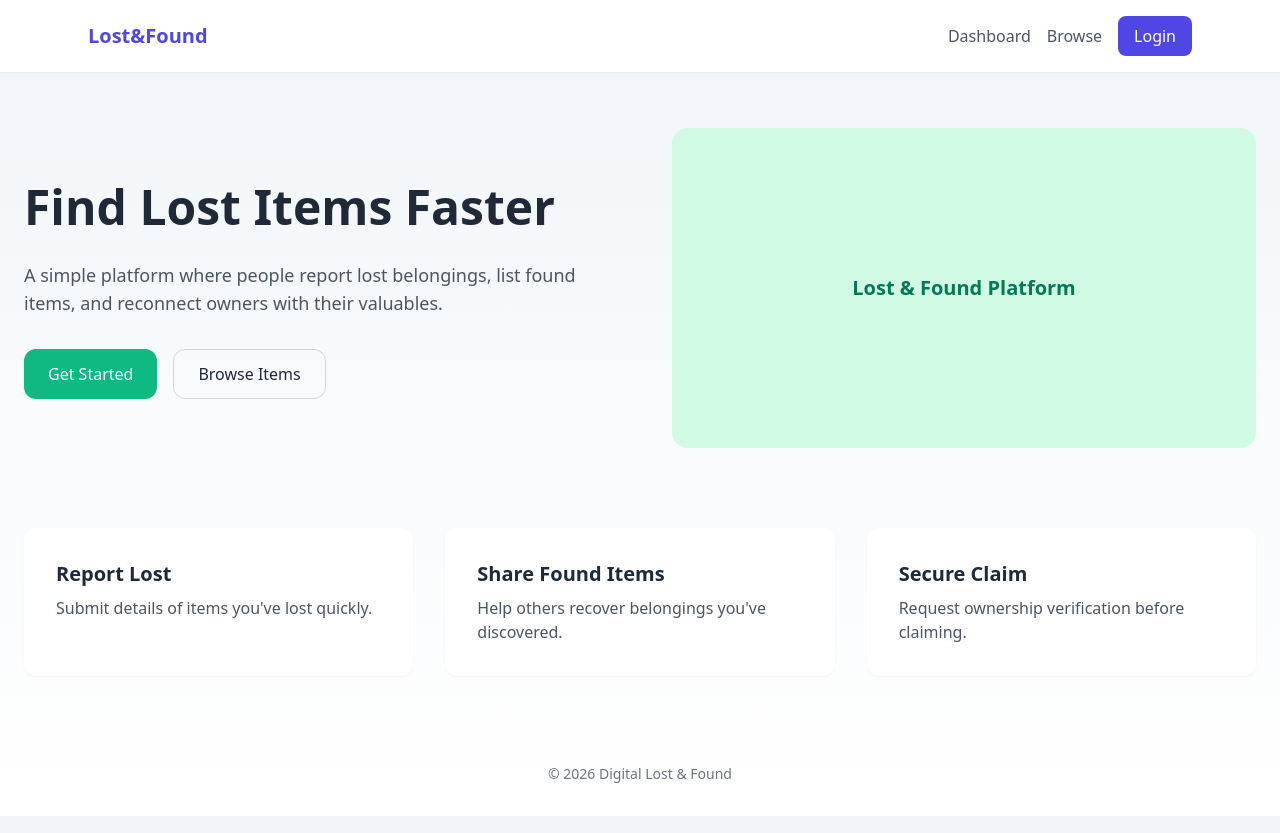
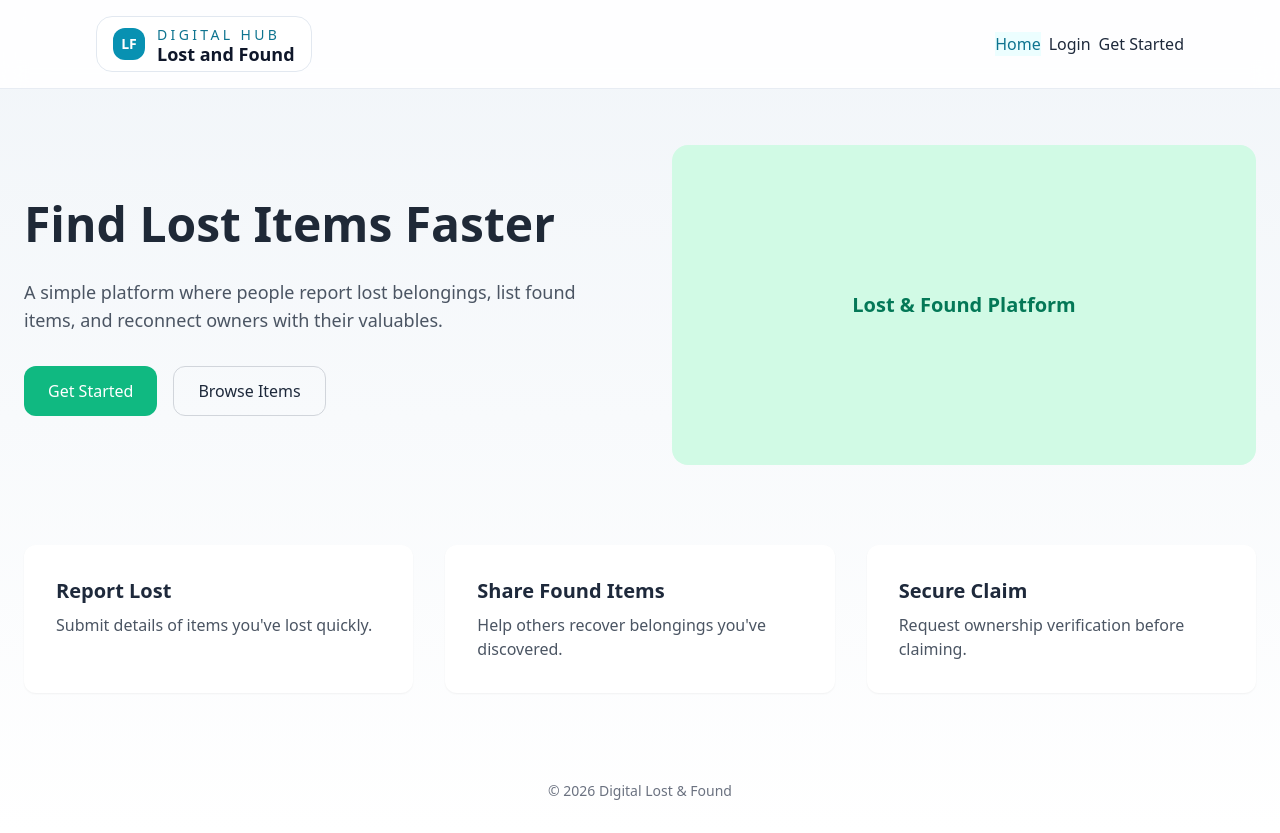
Before and after one commit to an2sh4a/FoundIt, a React (Vite) app in the folder frontend/: page / in a window 1280 px wide. Built offline with nearby package versions, Linux system fonts and the light colour scheme.

Commit message:
navbar update

```diff
--- a/frontend/src/components/Navbar.jsx
+++ b/frontend/src/components/Navbar.jsx
@@ -1,45 +1,46 @@
-export default function Navbar({ setPage }) {
+export default function Navbar({setPage,currentUser,onLogout}){
 
-  return (
-    <div className="bg-white shadow-sm">
+  return(
 
-      <div className="max-w-6xl mx-auto flex justify-between items-center px-6 py-4">
+    <header className="sticky top-0 z-30 border-b border-slate-200/80 bg-white/90 backdrop-blur-md">
 
-        <h1
-          onClick={() => setPage("landing")}
-          className="text-xl font-bold text-indigo-600 cursor-pointer"
+      <div className="mx-auto flex max-w-6xl flex-col gap-4 px-4 py-4 sm:px-6 lg:flex-row lg:items-center lg:justify-between lg:px-8">
+
+        <button
+          onClick={()=>setPage("home")}
+          className="inline-flex items-center gap-3 self-start rounded-2xl border border-slate-200 bg-white px-4 py-2 text-left shadow-soft transition hover:-translate-y-0.5"
         >
-          Lost&Found
-        </h1>
+          <span className="inline-flex h-8 w-8 items-center justify-center rounded-xl bg-cyan-600 font-display text-sm font-bold text-white">LF</span>
+          <span>
+            <span className="block font-display text-sm uppercase tracking-[0.24em] text-cyan-700">Digital Hub</span>
+            <span className="block text-lg font-semibold leading-none text-slate-900">Lost and Found</span>
+          </span>
+        </button>
 
-        <div className="flex gap-4">
+        <div className="flex flex-wrap items-center gap-2">
+          <button className="nav-pill border-cyan-200 bg-cyan-50 text-cyan-700" onClick={()=>setPage("home")}>Home</button>
 
-          <button
-            onClick={() => setPage("dashboard")}
-            className="text-gray-600 hover:text-indigo-600"
-          >
-            Dashboard
+          {!currentUser && (
+            <button className="nav-pill" onClick={()=>setPage("login")}>Login</button>
+          )}
+
+          <button className="shade-btn" onClick={()=>setPage("actions")}>
+            {currentUser ? "Choose Action" : "Get Started"}
           </button>
 
-          <button
-            onClick={() => setPage("browse")}
-            className="text-gray-600 hover:text-indigo-600"
-          >
-            Browse
-          </button>
-
-          <button
-            onClick={() => setPage("login")}
-            className="px-4 py-2 bg-indigo-600 text-white rounded-lg hover:bg-indigo-700"
-          >
-            Login
-          </button>
-
+          {currentUser && (
+            <>
+              <span className="rounded-full border border-emerald-200 bg-emerald-50 px-3 py-2 text-xs font-semibold text-emerald-700">
+                Signed in as {currentUser}
+              </span>
+              <button className="ghost-btn" onClick={onLogout}>Logout</button>
+            </>
+          )}
         </div>
-
       </div>
 
-    </div>
+    </header>
+
   )
 
 }
```
